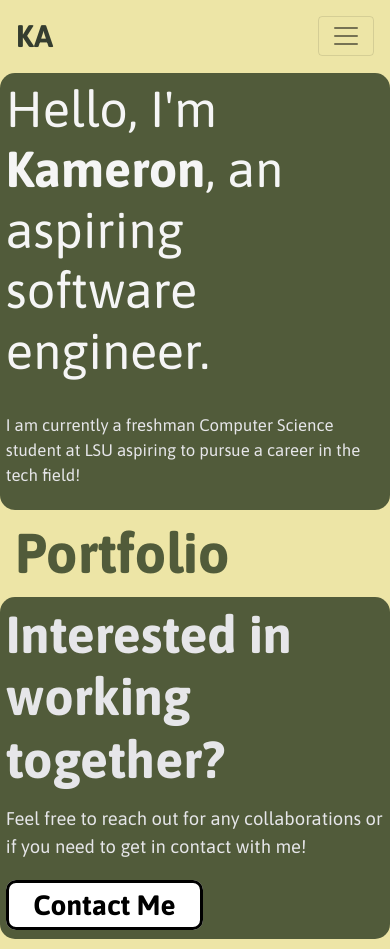
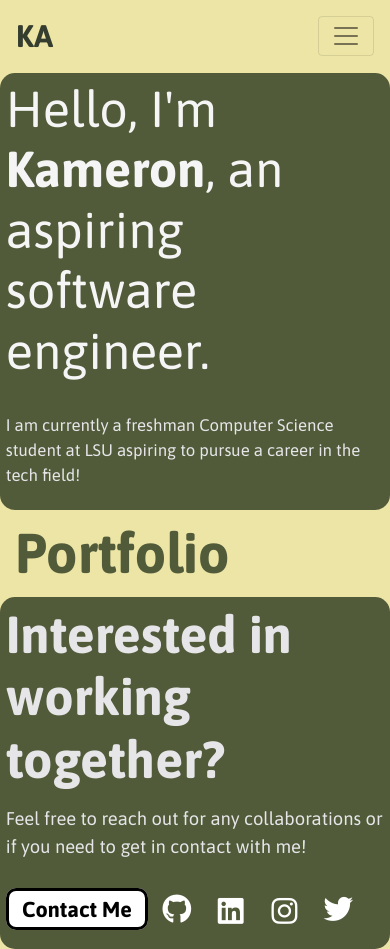
Before and after one commit to kamarceneaux/kamarceneaux.github.io, a plain HTML site: page index.html in a window 390 px wide. Drawn offline with nearby package versions, Linux system fonts and the light colour scheme.

Commit message:
added social icons to the website

```diff
--- a/index.html
+++ b/index.html
@@ -25,6 +25,10 @@
         />
         <script
             src="https://kit.fontawesome.com/e6c4058ea1.js"
+            crossorigin="anonymous"
+        ></script>
+        <script
+            src="https://kit.fontawesome.com/cd6091137c.js"
             crossorigin="anonymous"
         ></script>
         <link rel="stylesheet" href="styles/main.css" />
@@ -97,7 +101,42 @@
                     </p>
                 </div>
                 <div id="contact-actions">
-                        <a href="mailto:kameronarceneaux05@gmail.com" class="contact-me-btn">Contact Me</a>
+                    <a
+                        href="mailto:kameronarceneaux05@gmail.com"
+                        id="contact-me-btn"
+                        >Contact Me</a
+                    >
+                    <a
+                        href="https://github.com/kamarceneaux/"
+                        class="icon-btns"
+                        target="_blank"
+                        rel="noopener noreferrer"
+                    >
+                        <i class="fa-brands fa-github fa-xl"></i>
+                    </a>
+                    <a
+                        href="https://www.linkedin.com/in/kameron-arceneaux-97477a1a8/"
+                        class="icon-btns"
+                        target="_blank"
+                        rel="noopener noreferrer"
+                        ><i class="fa-brands fa-linkedin fa-2xl"></i
+                    ></a>
+                    <a
+                        href="https://www.instagram.com/developedbykam/"
+                        class="icon-btns"
+                        target="_blank"
+                        rel="noopener noreferrer"
+                    >
+                        <i class="fa-brands fa-instagram fa-2xl"></i>
+                    </a>
+                    <a
+                        href="https://twitter.com/SincerelyKammm"
+                        class="icon-btns"
+                        target="_blank"
+                        rel="noopener noreferrer"
+                    >
+                        <i class="fa-brands fa-twitter fa-xl"></i>
+                    </a>
                 </div>
             </div>
         </section>
--- a/styles/main.css
+++ b/styles/main.css
@@ -45,12 +45,10 @@ body {
 }
 
 #portfolio-h1 {
-  color: #515B3A;
+    color: #515b3a;
     font-weight: bold;
     font-size: 3.5rem;
 }
-
-
 
 /*CONTACT INFORMATION*/
 #contact-header {
@@ -72,7 +70,7 @@ body {
     padding: 2% 0;
 }
 
-.contact-me-btn {
+#contact-me-btn {
     text-align: center;
     color: black;
     text-decoration: none;
@@ -84,18 +82,43 @@ body {
     font-weight: bold;
 }
 
-
-.contact-me-btn:hover {
+#contact-me-btn:hover {
     text-decoration: none;
     background-color: rgba(255, 255, 255, 0.848);
-  color: black
+    color: black;
 }
+
+.icon-btns i {
+    font-size: 2.5rem;
+    justify-content: center;
+    display: inline-block;
+    width: 50px; /* You can adjust the width and height to change the button size */
+    height: 50px;
+    border-radius: 50%; /* This makes it circular */
+    text-align: center;
+    line-height: 50px; /* Vertically centers the content */
+    color: #fff; /* Text color */
+    text-decoration: none; /* Removes underline from anchor tag */
+}
+
+
 
 /*Small DEVICES LIKE PHONES*/
 @media (max-width: 575.98px) {
-  #leading-head {font-size: 3.15rem;}
-  #header-bottom-txt {font-size: 1.05rem;}
-  #contact-subtext-div p {font-size: 1.15rem}
+    #leading-head {
+        font-size: 3.15rem;
+    }
+    #header-bottom-txt {
+        font-size: 1.05rem;
+    }
+    #contact-subtext-div p {
+        font-size: 1.15rem;
+    }
+    #contact-me-btn {
+        font-size: 1.35rem;
+        padding: 1.5% 3.5%;
+    }
+    .icon-btns i {font-size: 1.85rem;}
 }
 
 /*Medium DEVICES LIKE PHONES*/
@@ -103,17 +126,22 @@ body {
     #picture-kam {
         display: none;
     }
-  #contact-header {font-size: 3.25rem;}
-  #contact-subtext {font-size: 1.35rem;}
+    #contact-header {
+        font-size: 3.25rem;
+    }
+    #contact-subtext {
+        font-size: 1.35rem;
+    }
 }
 
 @media (min-width: 992px) {
     .heading {
         margin: 10px 100px 20px 0;
     }
-
 }
 
-@media (min-width: 1300px){
-  #leading-head {font-size: 4.7rem}
+@media (min-width: 1300px) {
+    #leading-head {
+        font-size: 4.7rem;
     }
+}
```
Lines whose indentation alone changed are shown as unchanged.
